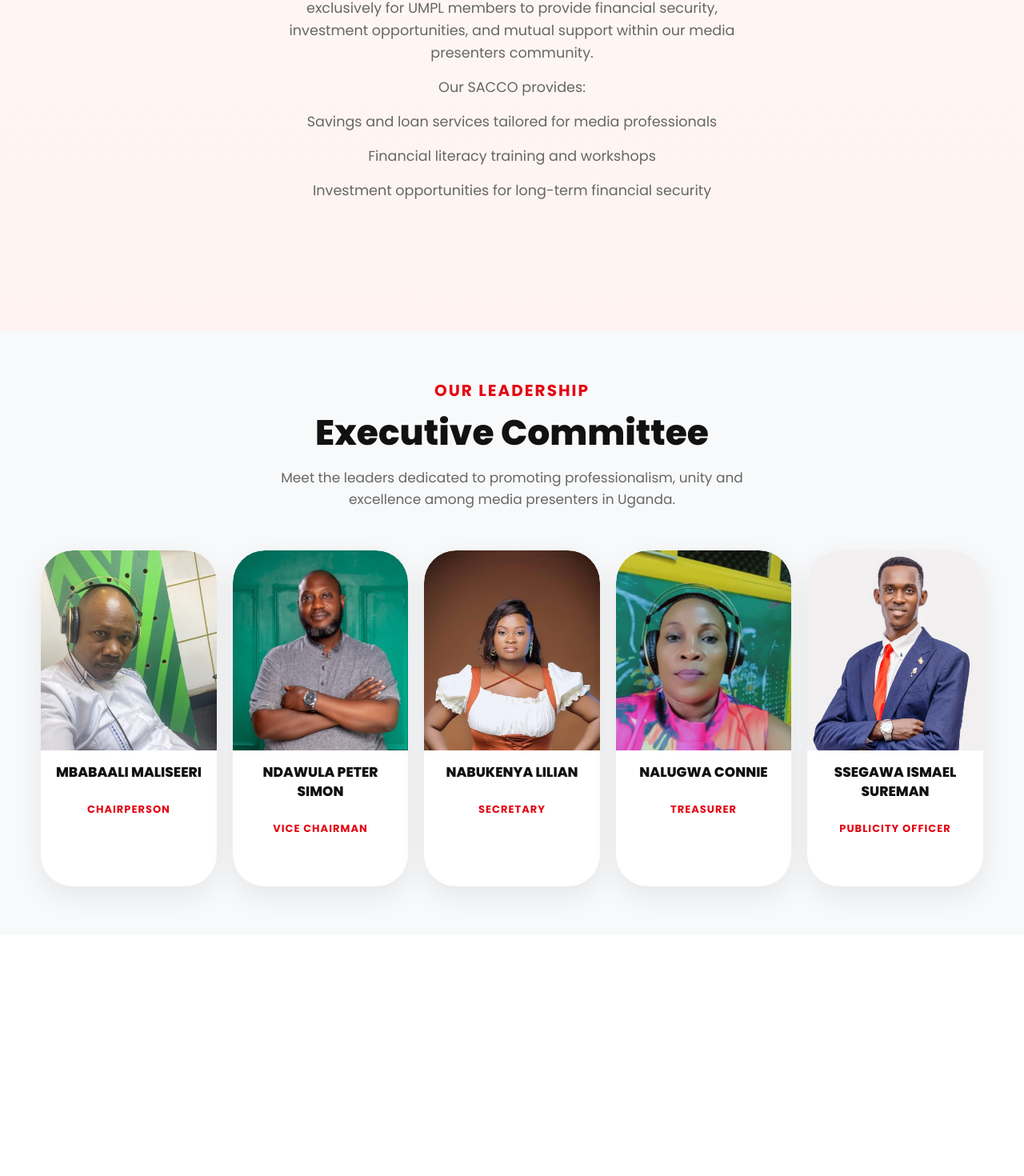
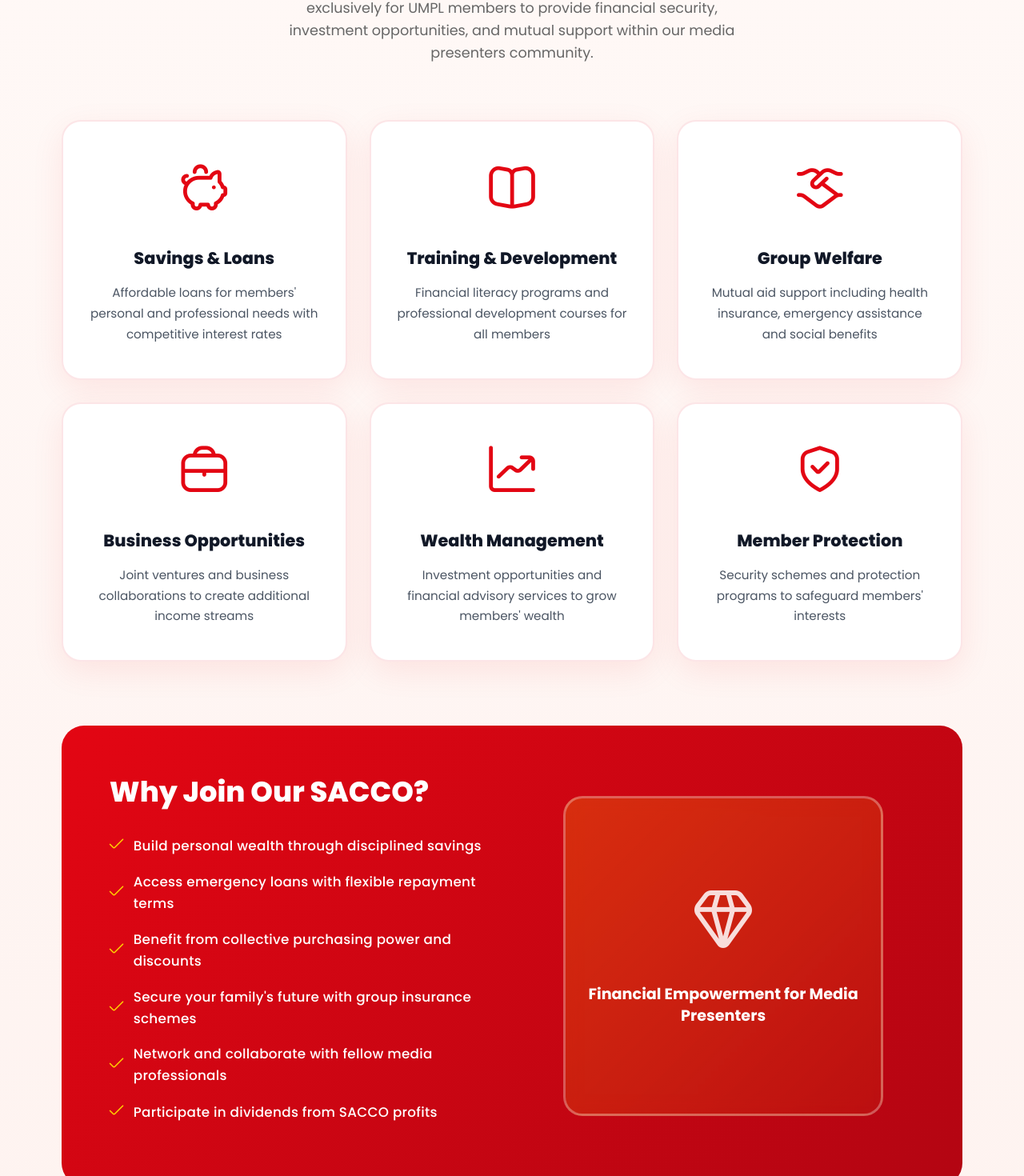
Before and after one commit to mugagga-dotcom/umpl-frontend, a React (Vite) app: page /about in a window 1280 px wide. Shown: the part 1153-2623 px from the top of the page at 80% size. Before the commit the page ends 2321 px from the top, so only its background shows below. Built offline with nearby package versions, Linux system fonts and the light colour scheme; no server answers.

Commit message:
added my changes

```diff
--- a/src/pages/Gallery/Gallery.css
+++ b/src/pages/Gallery/Gallery.css
@@ -48,40 +48,70 @@
    ============================= */
 
 .gallery-grid {
-  max-width: 1200px;
+  max-width: 1240px;
   margin: 0 auto;
   display: grid;
-  grid-template-columns: repeat(3, 1fr);
-  gap: 25px;
+  grid-template-columns: repeat(5, minmax(160px, 1fr));
+  gap: 24px;
   padding: 20px;
 }
 
 .gallery-item {
-  position: relative;
+  background: #ffffff;
+  border-radius: 40px;
   overflow: hidden;
-  border-radius: 16px;
+  display: flex;
+  flex-direction: column;
+  box-shadow: 0 22px 48px rgba(15, 23, 42, 0.08);
+  transition: transform 0.3s ease;
   cursor: pointer;
-  box-shadow: 0 4px 15px rgba(0, 0, 0, 0.08);
-  transition: all 0.3s ease;
-  background: #ffffff;
 }
 
 .gallery-item:hover {
-  transform: translateY(-4px);
-  box-shadow: 0 10px 25px rgba(0, 0, 0, 0.15);
+  transform: translateY(-8px);
 }
 
 .gallery-item img {
   width: 100%;
-  aspect-ratio: 4 / 3;
+  height: 250px;
   object-fit: cover;
-  object-position: center;
-  display: block;
+  border-radius: 40px 40px 0 0;
   transition: transform 0.3s ease;
 }
 
 .gallery-item:hover img {
   transform: scale(1.03);
+}
+
+.gallery-info {
+  padding: 24px 15px;
+  display: flex;
+  flex-direction: column;
+  gap: 12px;
+  min-height: 100px;
+  text-align: center;
+  align-items: center;
+}
+
+.gallery-info h3 {
+  font-size: 17px;
+  font-weight: 800;
+  color: #111;
+  margin: 0;
+  text-align: center;
+  width: 100%;
+  line-height: 1.4;
+}
+
+.gallery-info h4 {
+  color: #E30613;
+  font-size: 13px;
+  font-weight: 700;
+  margin: 0;
+  text-transform: uppercase;
+  letter-spacing: 1px;
+  text-align: center;
+  width: 100%;
 }
 
 /* =============================
@@ -272,14 +302,19 @@
    RESPONSIVE
    ============================= */
 
-@media (max-width: 1024px) {
+@media (max-width: 1120px) {
   .gallery-grid {
-    grid-template-columns: repeat(auto-fit, minmax(300px, 1fr));
-    gap: 20px;
+    grid-template-columns: repeat(4, minmax(160px, 1fr));
   }
 }
 
-@media (max-width: 768px) {
+@media (max-width: 980px) {
+  .gallery-grid {
+    grid-template-columns: repeat(3, minmax(170px, 1fr));
+  }
+}
+
+@media (max-width: 760px) {
   .gallery-page {
     padding: 60px 4% 80px;
   }
@@ -304,7 +339,7 @@
   .gallery-nav-next { right: 12px; }
 }
 
-@media (max-width: 480px) {
+@media (max-width: 560px) {
   .gallery-grid {
     grid-template-columns: 1fr;
     gap: 15px;
--- a/src/pages/Gallery/Gallery.jsx
+++ b/src/pages/Gallery/Gallery.jsx
@@ -144,15 +144,31 @@ const Gallery = () => {
         </div>
       ) : (
         <div className="gallery-grid">
-          {images.map((item, index) => (
+          {images.map((item, index) => {
+            let displayTitle = item.title;
+            let displaySubtitle = item.subtitle;
+
+            // Handle API data where title contains "Position - Name"
+            if (item.title && item.title.includes(" - ")) {
+              const parts = item.title.split(" - ");
+              displaySubtitle = parts[0];
+              displayTitle = parts[1];
+            }
+
+            return (
               <div
                 key={item.id}
                 className="gallery-item"
                 onClick={() => openModal(item, index)}
               >
-              <img src={item.image_url} alt={item.title} loading="lazy" />
+                <img src={item.image_url} alt={displayTitle} loading="lazy" />
+                <div className="gallery-info">
+                  <h3 style={{ textTransform: 'uppercase' }}>{displayTitle}</h3>
+                  {displaySubtitle && <h4>{displaySubtitle}</h4>}
                 </div>
-          ))}
+              </div>
+            );
+          })}
         </div>
       )}
 
--- a/src/pages/about/about.css
+++ b/src/pages/about/about.css
@@ -287,7 +287,7 @@
 }
 
 .sacco-icon {
-    height: 76px;
+    height: 90px;
     display: flex;
     align-items: center;
     justify-content: center;
@@ -295,7 +295,7 @@
 }
 
 .sacco-icon i {
-    font-size: 3rem;
+    font-size: 3.6rem;
     color: #E30613;
     line-height: 1;
 }
--- a/src/pages/about/about.jsx
+++ b/src/pages/about/about.jsx
@@ -31,7 +31,38 @@ const members = [
   },
 ];
 
-// Removed unused saccoIcons
+const saccoServices = [
+  {
+    iconClass: "fi fi-rr-piggy-bank",
+    title: "Savings & Loans",
+    description: "Affordable loans for members' personal and professional needs with competitive interest rates"
+  },
+  {
+    iconClass: "fi fi-rr-book-alt",
+    title: "Training & Development",
+    description: "Financial literacy programs and professional development courses for all members"
+  },
+  {
+    iconClass: "fi fi-rr-handshake",
+    title: "Group Welfare",
+    description: "Mutual aid support including health insurance, emergency assistance and social benefits"
+  },
+  {
+    iconClass: "fi fi-rr-briefcase",
+    title: "Business Opportunities",
+    description: "Joint ventures and business collaborations to create additional income streams"
+  },
+  {
+    iconClass: "fi fi-rr-chart-line-up",
+    title: "Wealth Management",
+    description: "Investment opportunities and financial advisory services to grow members' wealth"
+  },
+  {
+    iconClass: "fi fi-rr-shield-check",
+    title: "Member Protection",
+    description: "Security schemes and protection programs to safeguard members' interests"
+  },
+];
 
 function Welcome() {
   const [content, setContent] = useState(null);
@@ -82,11 +113,7 @@ function Sacco() {
   const contentLines = saccoData?.content
     ? saccoData.content.split("\n").filter(line => line.trim() !== '')
     : [
-        "A dedicated savings and credit cooperative society designed exclusively for UMPL members to provide financial security, investment opportunities, and mutual support within our media presenters community.",
-        "Our SACCO provides:",
-        "Savings and loan services tailored for media professionals",
-        "Financial literacy training and workshops",
-        "Investment opportunities for long-term financial security"
+        "A dedicated savings and credit cooperative society designed exclusively for UMPL members to provide financial security, investment opportunities, and mutual support within our media presenters community."
       ];
 
   return (
@@ -99,13 +126,45 @@ function Sacco() {
           </h2>
 
           <div className="sacco-dynamic-content" style={{ marginTop: '30px', textAlign: 'left', maxWidth: '800px', margin: '30px auto' }}>
-            {contentLines.map((line, idx) => (
-              <p key={idx} style={{ marginBottom: '15px', fontSize: '1.1rem', lineHeight: '1.6' }}>
-                {line.startsWith('-') || line.startsWith('•') || line.match(/^\d+\./) ? (
-                  <span style={{ marginLeft: '20px', display: 'block' }}>{line}</span>
-                ) : line}
+            {contentLines.length > 0 && (
+              <p style={{ marginBottom: '15px', fontSize: '1.1rem', lineHeight: '1.6' }}>
+                {contentLines[0]}
               </p>
-            ))}
+            )}
+          </div>
+        </div>
+
+        <div className="sacco-grid">
+          {saccoServices.map((service, index) => (
+            <div className="sacco-card" key={index}>
+              <div className="sacco-icon">
+                <i className={service.iconClass}></i>
+              </div>
+              <h3>{service.title}</h3>
+              <p>{service.description}</p>
+            </div>
+          ))}
+        </div>
+
+        <div className="sacco-benefit">
+          <div className="sacco-benefit-content">
+            <h3>Why Join Our SACCO?</h3>
+            <ul>
+              <li><i className="fi fi-rr-check sacco-check"></i> Build personal wealth through disciplined savings</li>
+              <li><i className="fi fi-rr-check sacco-check"></i> Access emergency loans with flexible repayment terms</li>
+              <li><i className="fi fi-rr-check sacco-check"></i> Benefit from collective purchasing power and discounts</li>
+              <li><i className="fi fi-rr-check sacco-check"></i> Secure your family's future with group insurance schemes</li>
+              <li><i className="fi fi-rr-check sacco-check"></i> Network and collaborate with fellow media professionals</li>
+              <li><i className="fi fi-rr-check sacco-check"></i> Participate in dividends from SACCO profits</li>
+            </ul>
+          </div>
+          <div className="sacco-benefit-image">
+            <div className="sacco-image-placeholder">
+              <div className="placeholder-text">
+                <i className="fi fi-rr-diamond sacco-gem-icon"></i>
+                <p>Financial Empowerment for Media Presenters</p>
+              </div>
+            </div>
           </div>
         </div>
       </div>
```
Also changed, not shown: 1 other file (tests, documents, lock files or other folders). Lines whose indentation alone changed are shown as unchanged.
